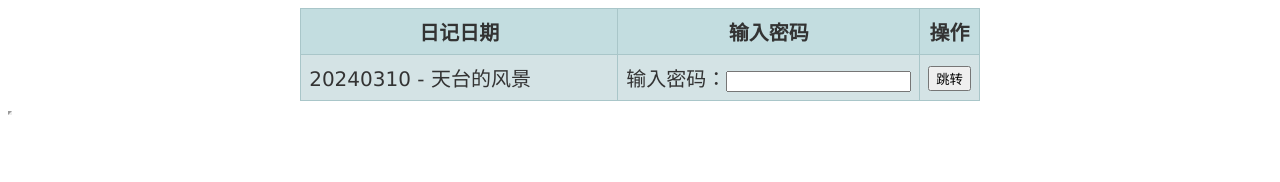
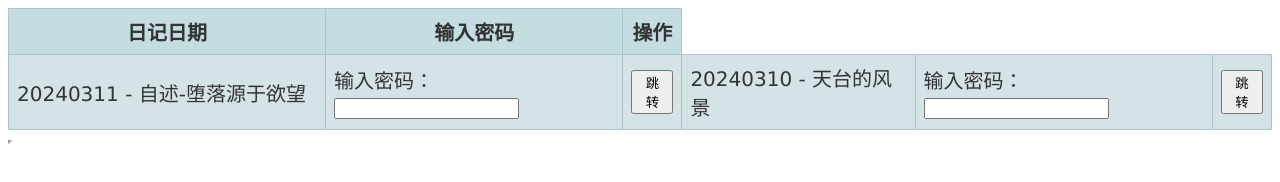
Before and after one commit to sexy-girl/sexy-girl.github.io, a plain HTML site: page index.html in a window 1280 px wide. Drawn offline with Linux system fonts and the light colour scheme; grey boxes are pictures that could not be loaded.

Commit message:
Update index.html

```diff
--- a/index.html
+++ b/index.html
@@ -64,6 +64,7 @@
             <th width="300">日记日期</th><th>输入密码</th><th>操作</th>
         </tr>
         <tr>
+            <td><a target="_blank">20240311 - 自述-堕落源于欲望</td><td>输入密码：<input type="text" id="20240311"></td><td><button onclick="jumpurl('https://zmvp2b3ot24j3r2m34ls25ir6y0pmyrf.lambda-url.ap-southeast-2.on.aws/', '20240311');">跳转</button></td>
             <td><a target="_blank">20240310 - 天台的风景</td><td>输入密码：<input type="text" id="20240310"></td><td><button onclick="jumpurl('https://gii7uulem4t62n6yqoxli45weq0zzuqu.lambda-url.ap-southeast-2.on.aws/', '20240310');">跳转</button></td>
         </tr>
     </table>
```
